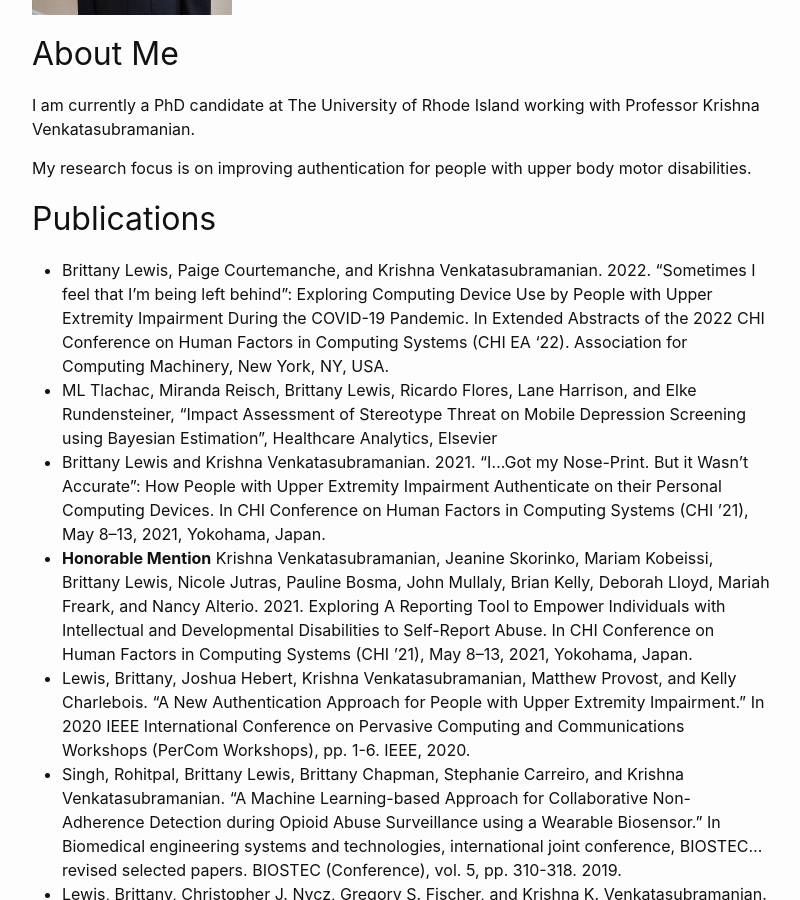
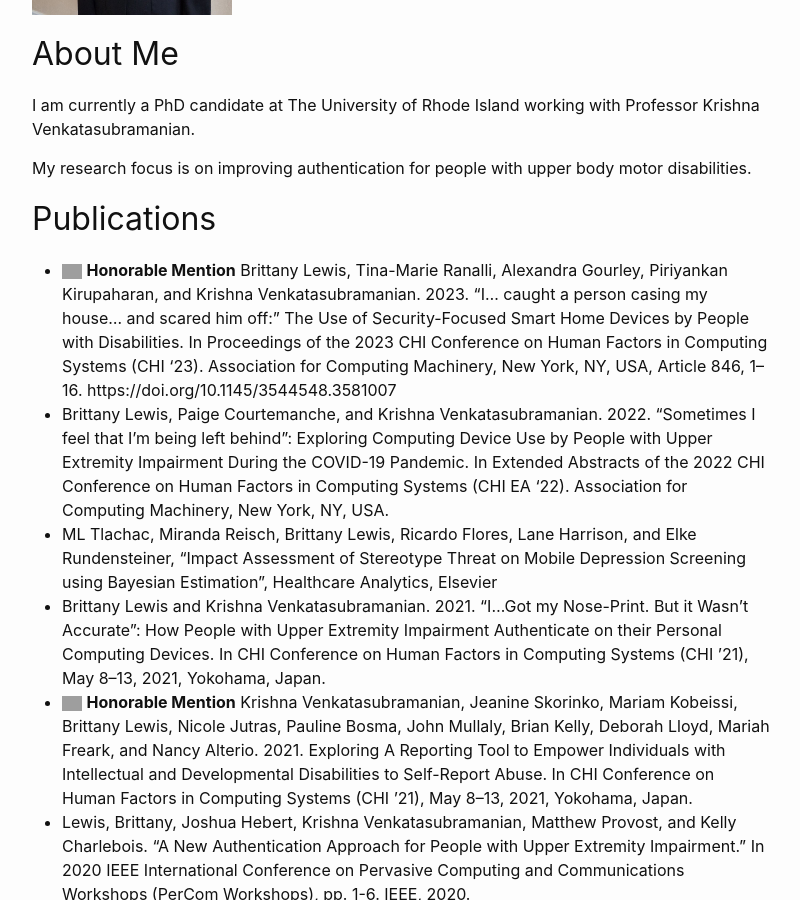
Before and after one commit to bgradel/website, a Jekyll site: the page built from index.md, in a window 1280 px wide and 900 px high, scrolled down 345 px. Shown: the whole window, without its empty margins (238-1038 px from the left). Built offline with Jekyll 4.4.1, drawn with Linux system fonts in a browser that asks for light colours; grey boxes are pictures that could not be loaded.

Commit message:
Adding in paper
Adding in a little award icon as well

```diff
--- a/index.md
+++ b/index.md
@@ -15,10 +15,11 @@ My research focus is on improving authentication for people with upper body moto
 
 # Publications
 
+- <img src="img\award_icon.png" alt="Award Ribbon" width="20"/> **Honorable Mention** Brittany Lewis, Tina-Marie Ranalli, Alexandra Gourley, Piriyankan Kirupaharan, and Krishna Venkatasubramanian. 2023. "I... caught a person casing my house... and scared him off:" The Use of Security-Focused Smart Home Devices by People with Disabilities. In Proceedings of the 2023 CHI Conference on Human Factors in Computing Systems (CHI '23). Association for Computing Machinery, New York, NY, USA, Article 846, 1–16. https://doi.org/10.1145/3544548.3581007
 - Brittany Lewis, Paige Courtemanche, and Krishna Venkatasubramanian. 2022. “Sometimes I feel that I’m being left behind”: Exploring Computing Device Use by People with Upper Extremity Impairment During the COVID-19 Pandemic. In Extended Abstracts of the 2022 CHI Conference on Human Factors in Computing Systems (CHI EA '22). Association for Computing Machinery, New York, NY, USA.
 - ML Tlachac, Miranda Reisch, Brittany Lewis, Ricardo Flores, Lane Harrison, and Elke Rundensteiner, “Impact Assessment of Stereotype Threat on Mobile Depression Screening using Bayesian Estimation”, Healthcare Analytics, Elsevier
 - Brittany Lewis and Krishna Venkatasubramanian. 2021. “I...Got my Nose-Print. But it Wasn’t Accurate”: How People with Upper Extremity Impairment Authenticate on their Personal Computing Devices. In CHI Conference on Human Factors in Computing Systems (CHI ’21), May 8–13, 2021, Yokohama, Japan.
-- **Honorable Mention** Krishna Venkatasubramanian, Jeanine Skorinko, Mariam Kobeissi, Brittany Lewis, Nicole Jutras, Pauline Bosma, John Mullaly, Brian Kelly, Deborah Lloyd, Mariah Freark, and Nancy Alterio. 2021. Exploring A Reporting Tool to Empower Individuals with Intellectual and Developmental Disabilities to Self-Report Abuse. In CHI Conference on Human Factors in Computing Systems (CHI ’21), May 8–13, 2021, Yokohama, Japan.
+- <img src="img\award_icon.png" alt="Award Ribbon" width="20"/> **Honorable Mention** Krishna Venkatasubramanian, Jeanine Skorinko, Mariam Kobeissi, Brittany Lewis, Nicole Jutras, Pauline Bosma, John Mullaly, Brian Kelly, Deborah Lloyd, Mariah Freark, and Nancy Alterio. 2021. Exploring A Reporting Tool to Empower Individuals with Intellectual and Developmental Disabilities to Self-Report Abuse. In CHI Conference on Human Factors in Computing Systems (CHI ’21), May 8–13, 2021, Yokohama, Japan.
 - Lewis, Brittany, Joshua Hebert, Krishna Venkatasubramanian, Matthew Provost, and Kelly Charlebois. "A New Authentication Approach for People with Upper Extremity Impairment." In 2020 IEEE International Conference on Pervasive Computing and Communications Workshops (PerCom Workshops), pp. 1-6. IEEE, 2020.
 - Singh, Rohitpal, Brittany Lewis, Brittany Chapman, Stephanie Carreiro, and Krishna Venkatasubramanian. "A Machine Learning-based Approach for Collaborative Non-Adherence Detection during Opioid Abuse Surveillance using a Wearable Biosensor." In Biomedical engineering systems and technologies, international joint conference, BIOSTEC... revised selected papers. BIOSTEC (Conference), vol. 5, pp. 310-318. 2019.
 - Lewis, Brittany, Christopher J. Nycz, Gregory S. Fischer, and Krishna K. Venkatasubramanian. "Authentication-Based on Biomechanics of Finger Movements Captured Using Optical Motion-Capture." In International Symposium on Visual Computing, pp. 167-179. Springer, Cham, 2018.
```
